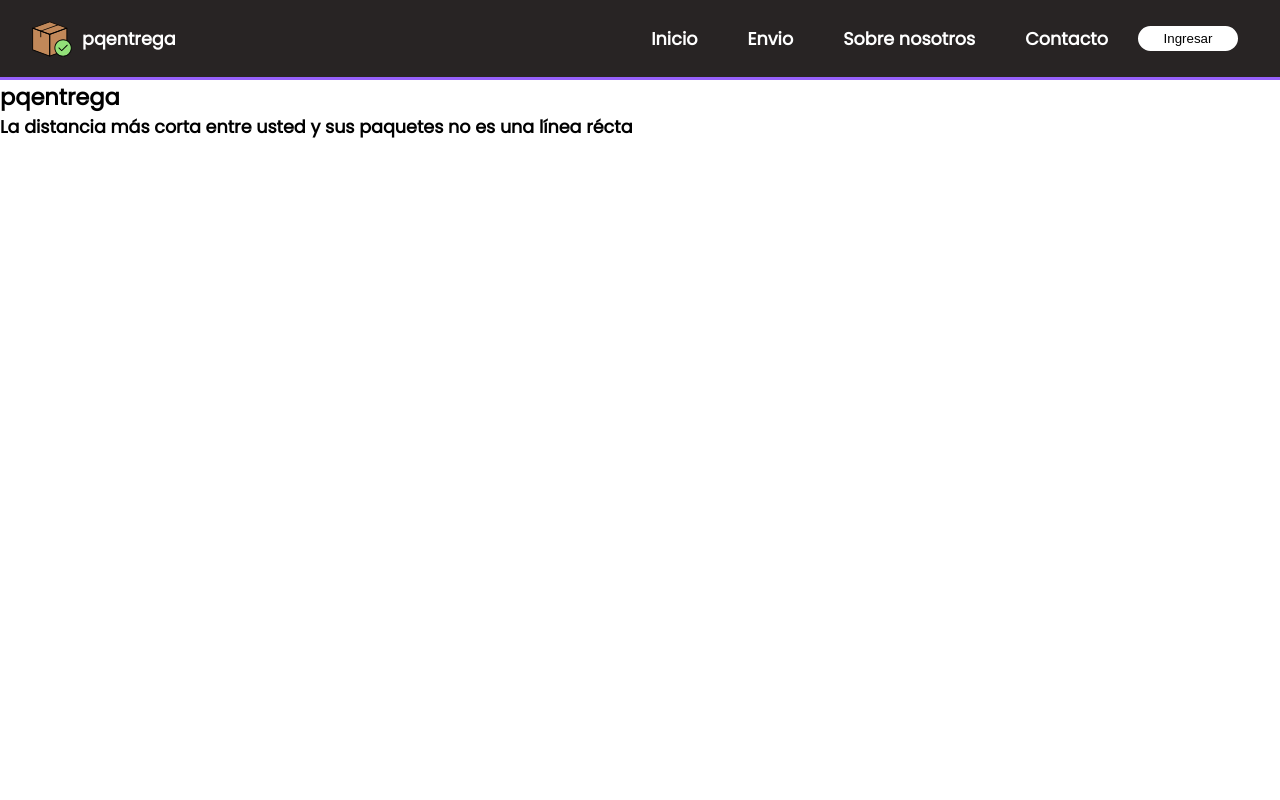
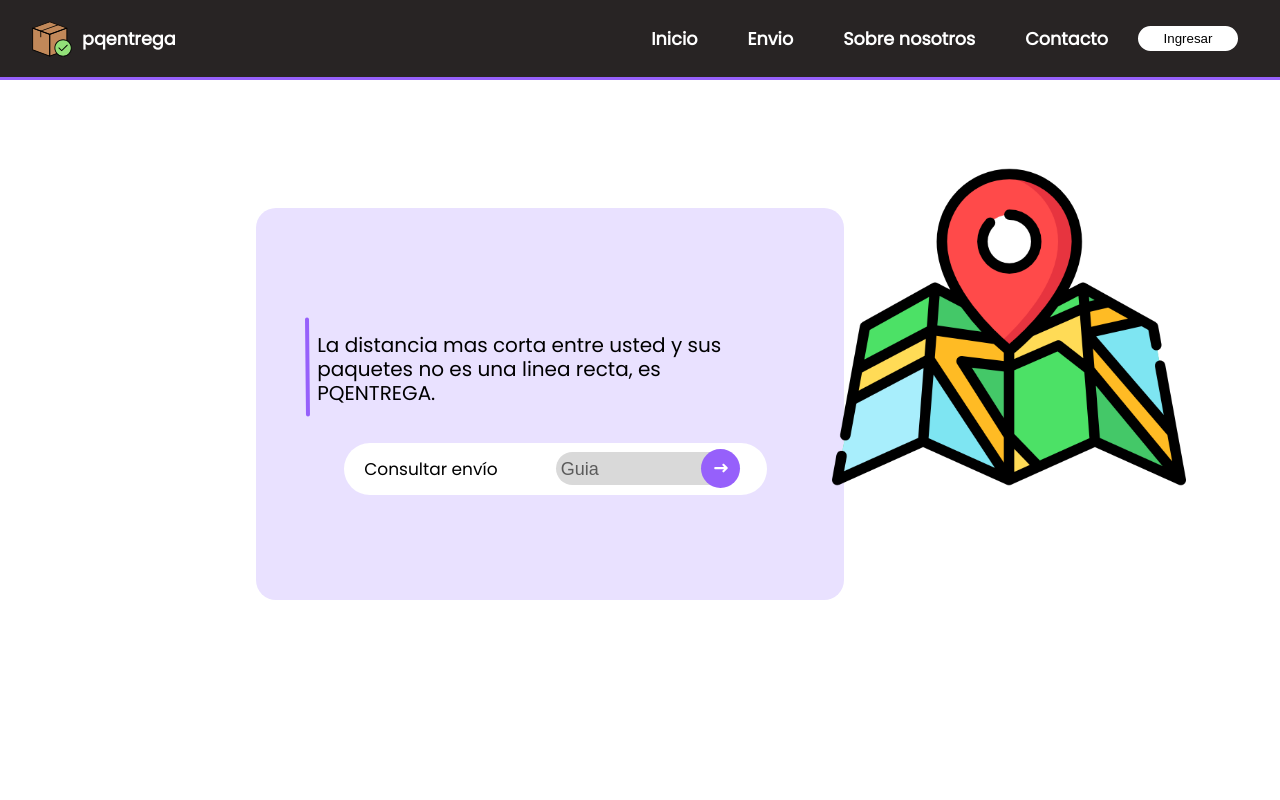
Before and after one commit to daviardev/app-paquetes, a React (Vite) app: page / in a window 1280 px wide. Shown: the top 800 px of the page. Built offline with nearby package versions, Linux system fonts and the light colour scheme.

Commit message:
Agregando página de inicio

```diff
--- a/src/pages/Home/index.jsx
+++ b/src/pages/Home/index.jsx
@@ -1,12 +1,27 @@
 import React from 'react'
+import { Link } from 'react-router-dom'
+
+import { WiDirectionRight } from 'react-icons/wi'
 
 import './styles.scss'
 
 const Home = () => {
     return <>
     <div className="home__container">
-        <h2>pqentrega</h2>
-        <h3>La distancia más corta entre usted y sus paquetes no es una línea récta</h3>
+        <div className="card__content">
+            <div className="card__line" />
+            <p className='card__p'>La distancia mas corta entre usted y sus paquetes no es una linea recta, es PQENTREGA.</p>
+            <div className="search__container">
+                <p>Consultar envío</p>
+                <input type="text" placeholder=' Guia'/>
+                <Link to='/envio'>
+                    <button>
+                        <WiDirectionRight className='icon' />
+                    </button>
+                </Link>
+            </div>
+        </div>
+        <div className='img'/>
     </div>
     </>
 }
--- a/src/pages/Home/styles.scss
+++ b/src/pages/Home/styles.scss
@@ -1,3 +1,128 @@
 .home__container {
     min-height: 100vh;
 }
+
+.card__content {
+    position: absolute;
+    width: 588px;
+    height: 392px;
+    left: 20%;
+    top: 26%;
+    background: #e9e1ff;
+    border-radius: 20px;
+}
+
+.card__line {
+    position: absolute;
+    width: 99.01px;
+    left: 2.18px;
+    top: 40%;
+    border: 2px solid var(--first-color);
+    border-radius: 20px;
+    transform: rotate(89.42deg);
+}
+
+.card__p {
+    position: absolute;
+    width: 464px;
+    height: 75px;
+    left: 61.18px;
+    top: 32%;
+    font-size: 20px;
+    line-height: 24px;
+    color: #000000;
+}
+
+.search__container {
+    position: absolute;
+    width: 423px;
+    height: 52px;
+    left: 15%;
+    top: 60%;
+
+    background: #FFFFFF;
+    border-radius: 51px;
+
+    p {
+        position: absolute;
+        font-size: 17px;
+        left: 20px;
+        top: 24%;
+    }
+
+    input {
+        position: absolute;
+        width: 182px;
+        height: 33px;
+        left: 50%;
+        top: 17%;
+        border: none;
+        background: #D9D9D9;
+        border-radius: 20px;
+        outline: none;
+        font-size: 19px;
+
+        &::placeholder {
+            font-size: 18px;
+            color: #5B5B5B;
+        }
+    }
+
+    button {
+        position: absolute;
+        width: 39px;
+        height: 39px;
+        left: 82%;
+        bottom: -3px;
+        background: var(--first-color);
+        border-radius: 50%;
+        border: none;
+
+        &:hover {
+            background: var(--first-color-dark);
+        }
+    }
+}
+
+.icon {
+    font-size: 40px;
+    color: #fff;
+    cursor: pointer;
+}
+
+.img {
+    top: 150px;
+    left: 65%;
+    width: 354px;
+    height: 359px;
+    position: absolute;
+    background: url('../../assets/map.png');
+    background-size: 100%;
+    background-repeat: no-repeat;
+}
+
+@media screen and (max-width: 620px) {
+
+.card__content {
+    width: 450px;
+    left: 5%;
+}
+
+.card__line {
+    width: 99.01px;
+    left: -4%;
+}
+
+.card__p {
+    left: 9%;
+    font-size: 20px;
+}
+
+.search__container {
+    left: 3%;
+   }
+
+   .img {
+    opacity: 0;
+   }
+}
```
Also changed, not shown: src/assets/map.png (added).
